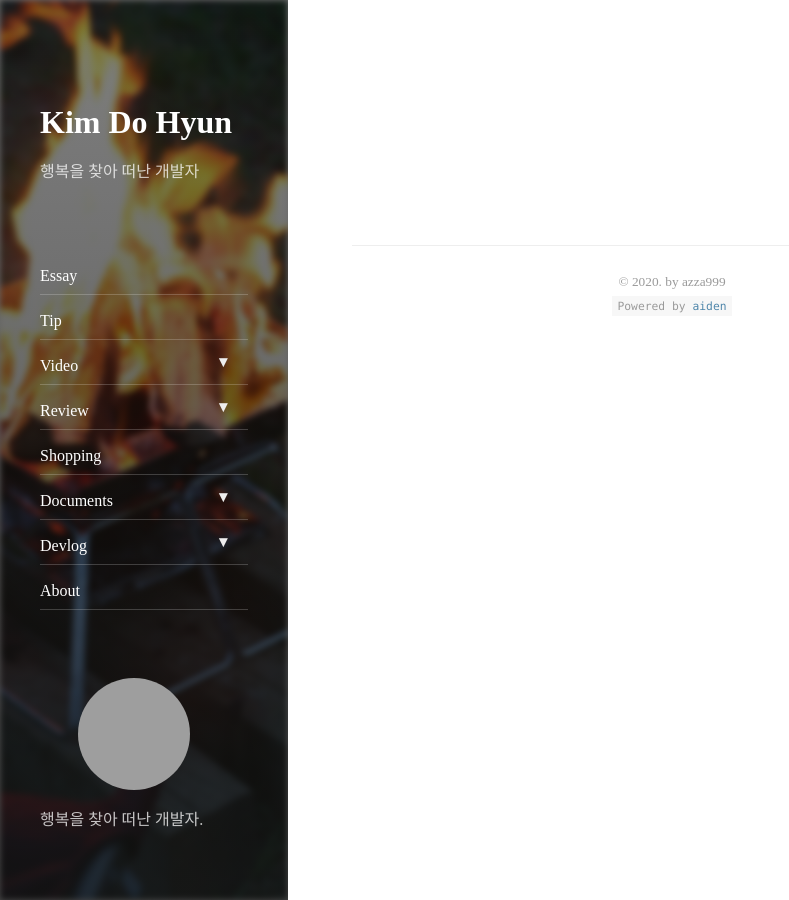
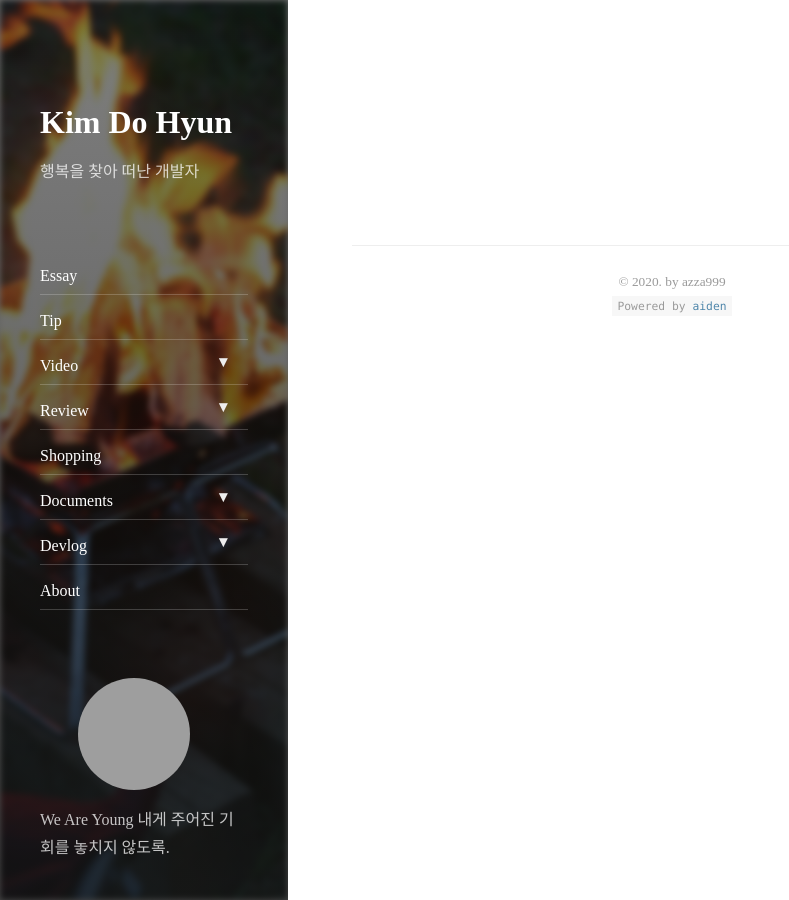
Before and after one commit to azza999/azza999.github.io, a Jekyll site: the page built from index.html, in a window 1280 px wide and 900 px high, scrolled down 551 px. Shown: the whole window, without its empty margins (0-789 px from the left). Built offline with Jekyll 4.4.1, drawn with Linux system fonts in a browser that asks for light colours; nearby versions of some CDN libraries; the list of posts is cut into pages by our own code; grey boxes are pictures that could not be loaded.

Commit message:
add motto

```diff
--- a/_config.yml
+++ b/_config.yml
@@ -18,7 +18,9 @@ tagline:             행복을 찾아 떠난 개발자
 # A short description of the page, used in the sidebar and as fallback for the meta description tag.
 # Markdown enabled, but don't use more than one paragraph (enforced by `>`)
 description:         >
-  행복을 찾아 떠난 개발자.
+  We Are Young
+  내게 주어진 기회를 놓치지 않도록.
+
 
 # This should be the same author as first entry in `_data/authors.yml`
 author:
```
